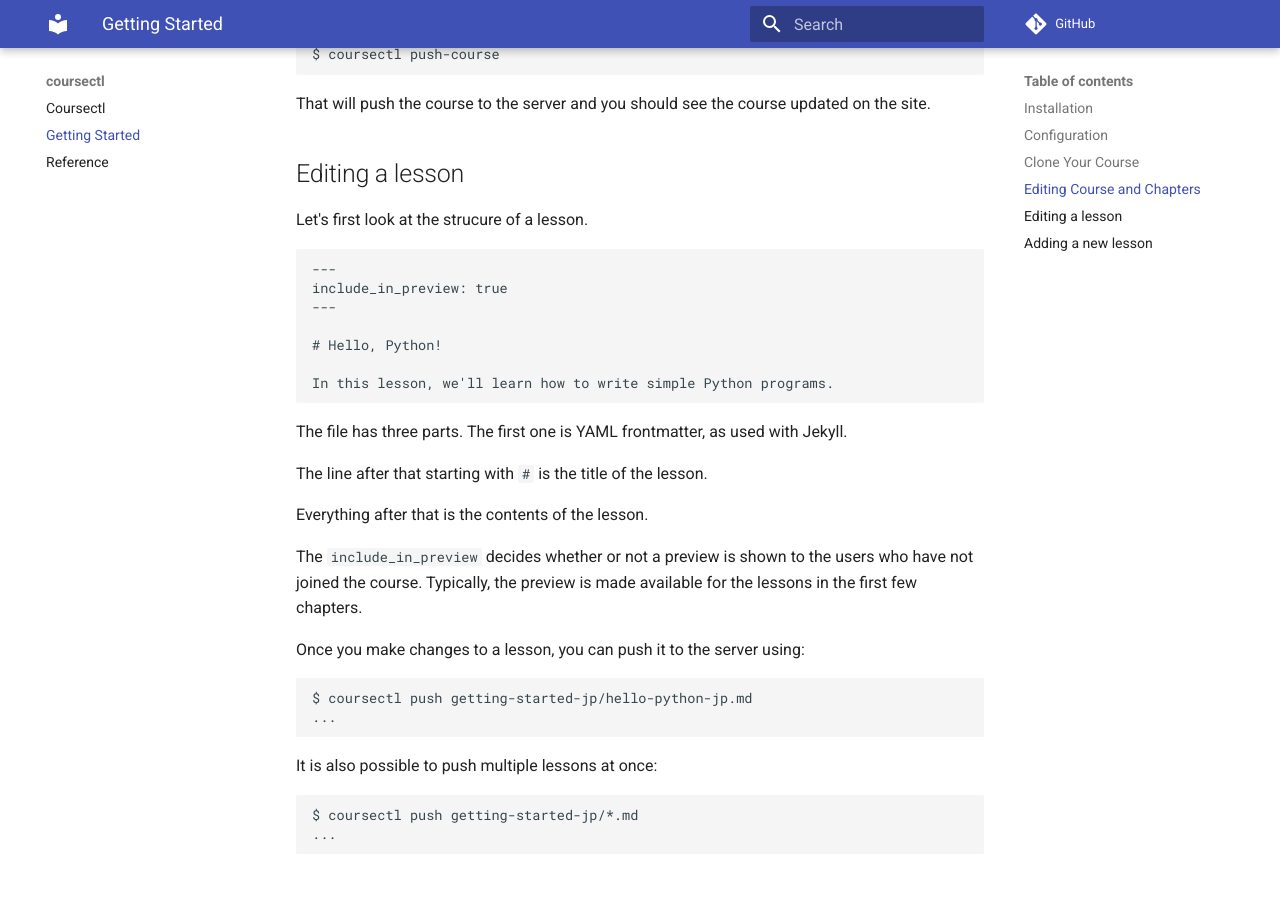
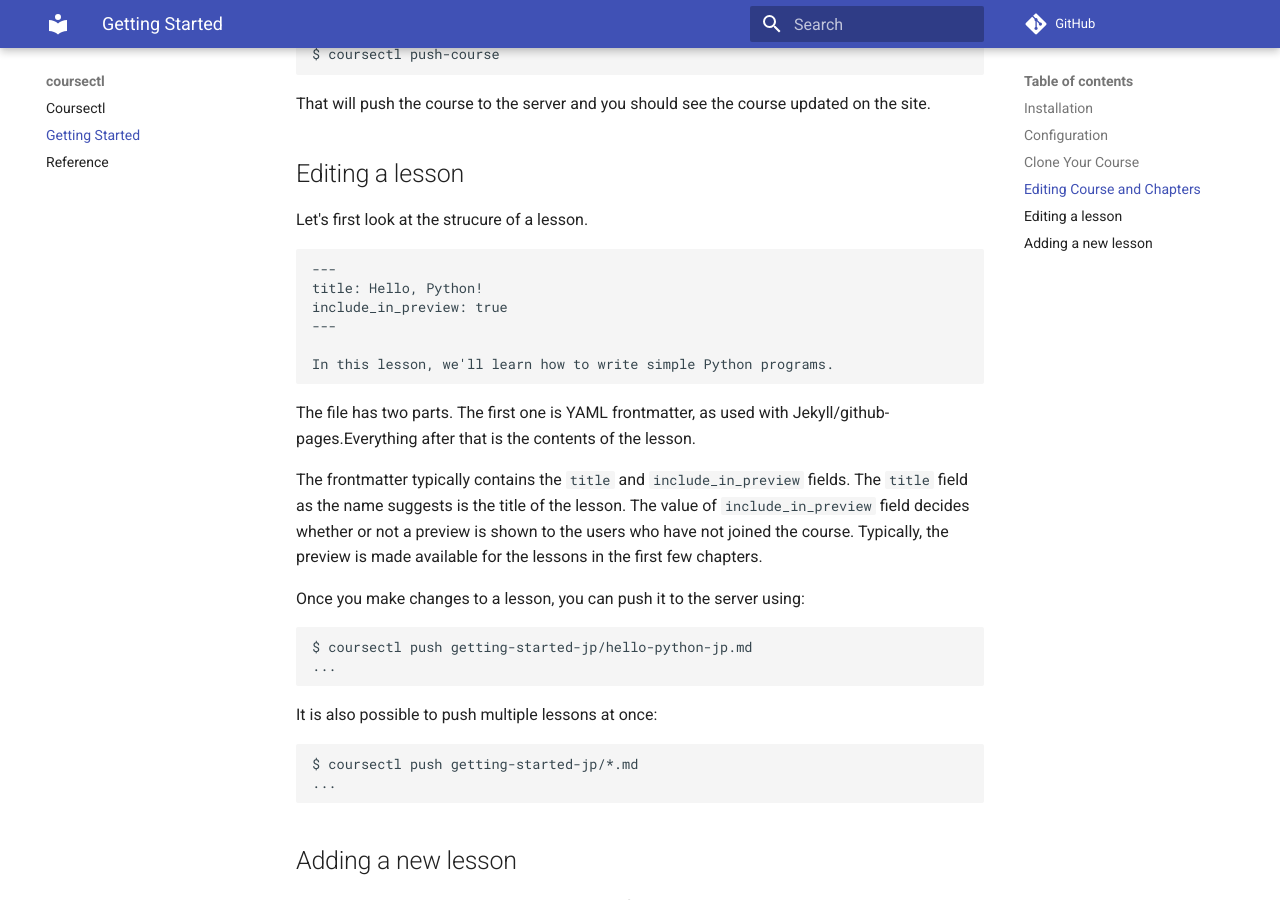
Before and after one commit to fossunited/coursectl, an MkDocs documentation site: the page built from docs/getting-started.md, in a window 1280 px wide and 900 px high, scrolled down 2592 px. Built offline with MkDocs 1.6.1 and Material for MkDocs 9.7.7, drawn with Linux system fonts in a browser that asks for light colours; comment, search, counter and statistics services are not loaded.

Commit message:
Updated the docs

````diff
--- a/docs/getting-started.md
+++ b/docs/getting-started.md
@@ -125,21 +125,16 @@ Let's first look at the strucure of a lesson.
 
 ```
 ---
+title: Hello, Python!
 include_in_preview: true
 ---
-
-# Hello, Python!
 
 In this lesson, we'll learn how to write simple Python programs.
 ```
 
-The file has three parts. The first one is YAML frontmatter, as used with Jekyll.
+The file has two parts. The first one is YAML frontmatter, as used with Jekyll/github-pages.Everything after that is the contents of the lesson.
 
-The line after that starting with `#` is the title of the lesson.
-
-Everything after that is the contents of the lesson.
-
-The `include_in_preview` decides whether or not a preview is shown to the users who have not joined the course. Typically, the preview is made available for the lessons in the first few chapters.
+The frontmatter typically contains the `title` and `include_in_preview` fields. The `title` field as the name suggests is the title of the lesson. The value of `include_in_preview` field decides whether or not a preview is shown to the users who have not joined the course. Typically, the preview is made available for the lessons in the first few chapters.
 
 Once you make changes to a lesson, you can push it to the server using:
 
````
